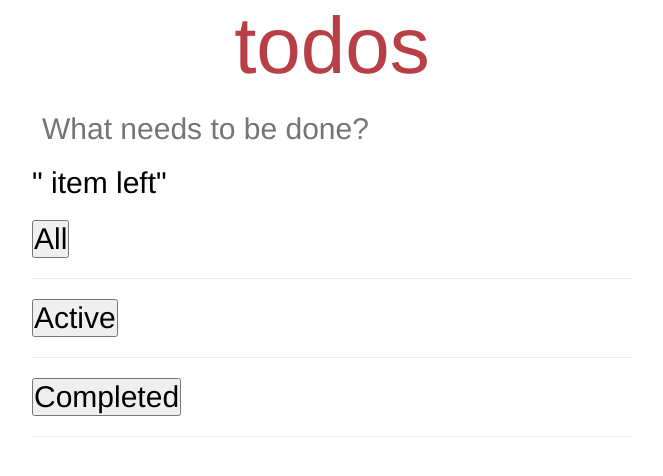
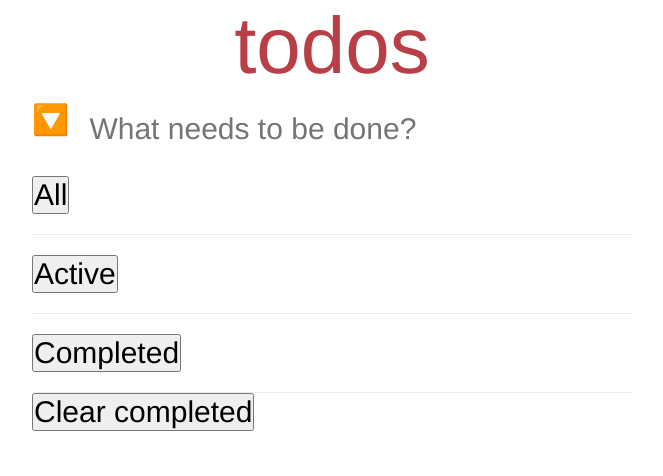
Before and after one commit to JoakimHaglund/TodoMVC, a plain HTML site: page index.html in a window 1280 px wide. Shown: the whole page, without its empty margins (308-971 px from the left). Drawn offline with Linux system fonts and the light colour scheme.

Commit message:
Restructured html
Co-authored-by: Andreas Siggelin <andreassiggelin@gmail.com>

```diff
--- a/index.html
+++ b/index.html
@@ -6,37 +6,39 @@
     <meta name="viewport" content="width=device-width, initial-scale=1.0">
     <title>TodoMVC</title>
     <link rel="stylesheet" href="css/style.css">
-    <script defer src="/scripts/main.js" type="module"></script>
+    <script defer src="/scripts/main.js"></script>
 </head>
 
 <body>
     <h1>todos</h1>
+
     <main>
         <form>
+            <span id='complete-all' class='not-visible' style="cursor: pointer;">🔽</span>
             <label for="new-note"></label>
-            <input name="newNote" type="text" placeholder="What needs to be done?">
+            <input id="new-note" name="newNote" type="text" placeholder="What needs to be done?">
         </form>
         <ul id="notes-container">
 
         </ul>
-    </main>
-    <footer class="footer">
-        <p class="todo-count">
-            <strong></strong>
-            " item left"
+        <footer class="footer hidden">
+            <p id="items-left">
             </p>
             <ul class="filters">
                 <li>
-                <button>All</button>
+                    <button id="show-all">All</button>
                 </li>
                 <li>
-                <button>Active</button>
+                    <button id="show-active">Active</button>
                 </li>
                 <li>
-                <button>Completed</button>
+                    <button id="show-completed">Completed</button>
                 </li>
             </ul>
+            <button id="clear-completed" class="not-visible">Clear completed</button>
         </footer>
+    </main>
+
 </body>
 
 </html>
```
Lines whose indentation alone changed are shown as unchanged.
